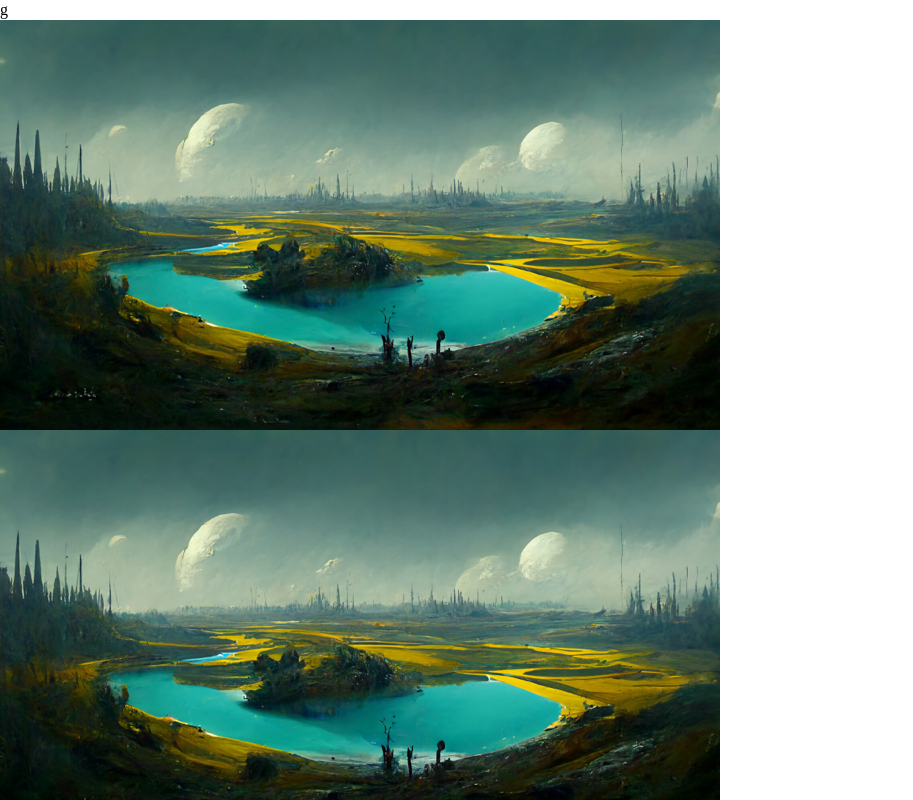
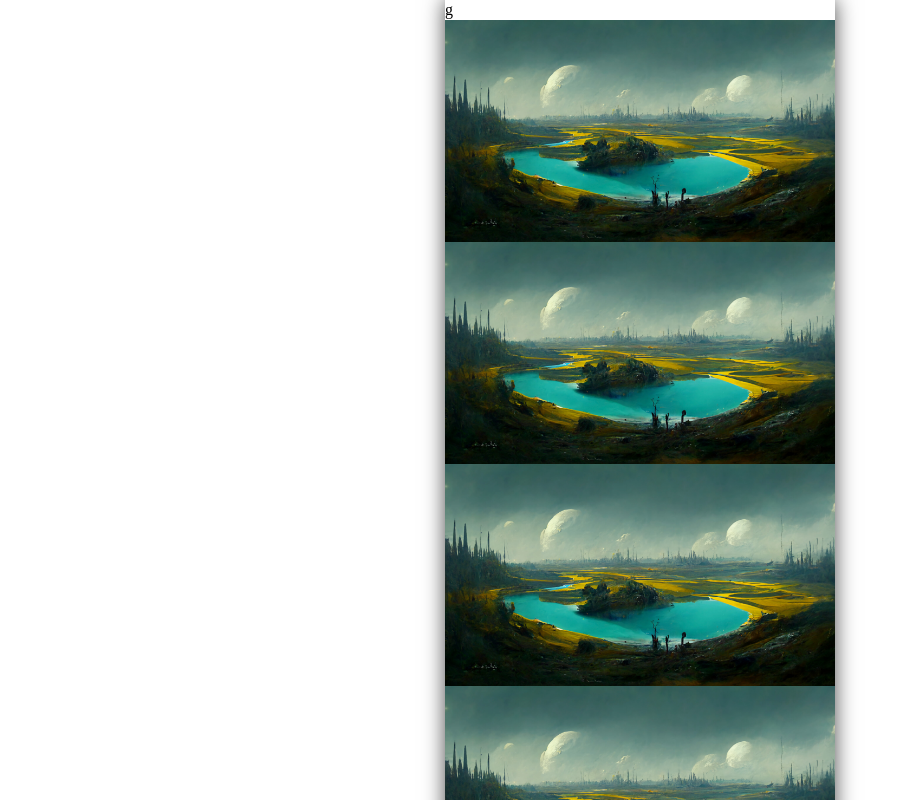
Before and after one commit to GLucile/position-1, a website built with Parcel: page src/index.html in a window 1280 px wide. Shown: the top 800 px of the page, without its empty margins (0-913 px from the left). Built offline with nearby package versions, Linux system fonts and the light colour scheme.

Commit message:
Code css basics

```diff
--- a/src/css/main.css
+++ b/src/css/main.css
@@ -42,3 +42,11 @@ video {
 /* ====================================
 // base rules
 // ==================================== */
+html {
+  max-width: 390px;
+  margin: auto;
+}
+
+body {
+  box-shadow: 0px 0px 20px #4C4C4C;
+}
```
